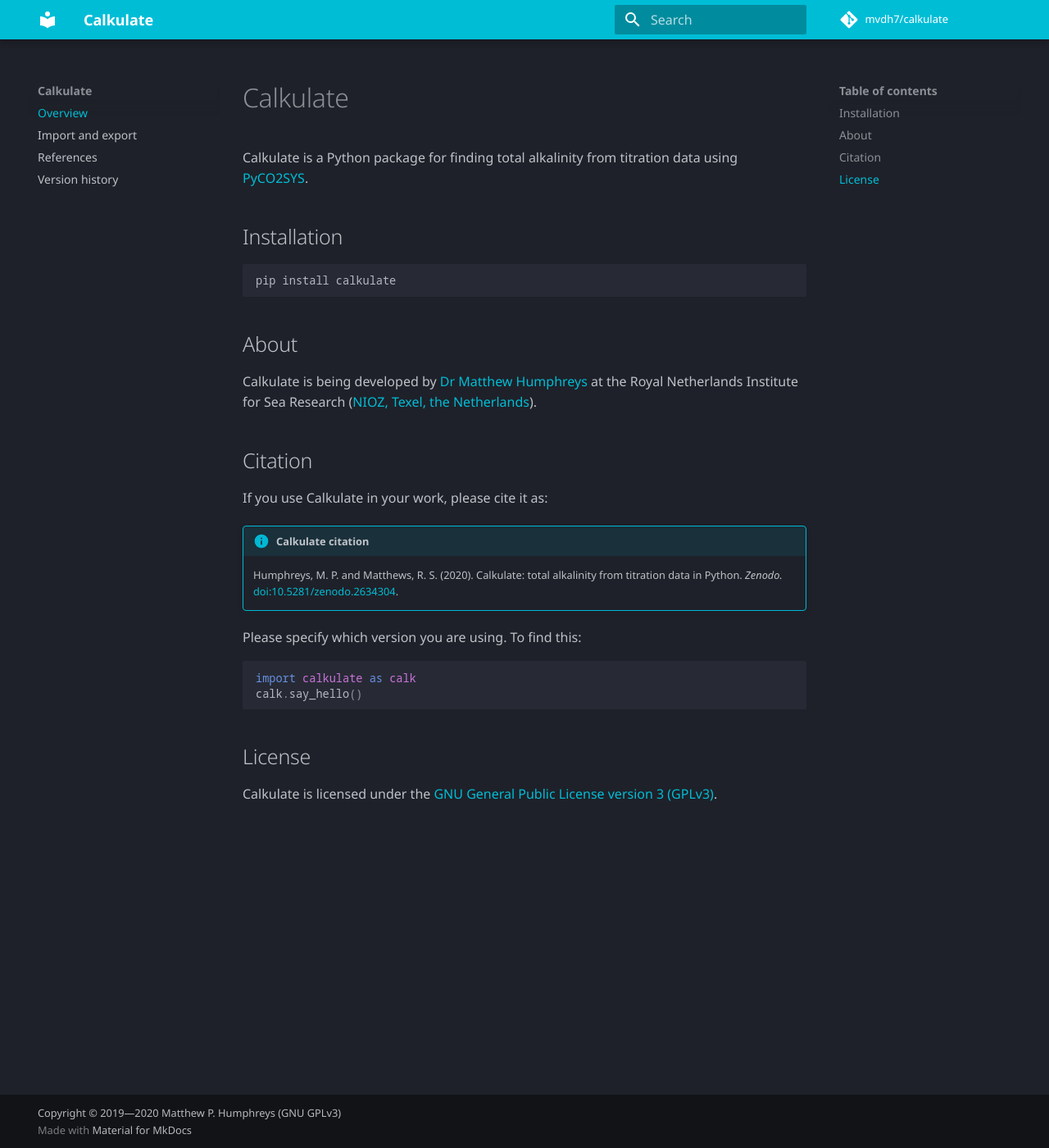
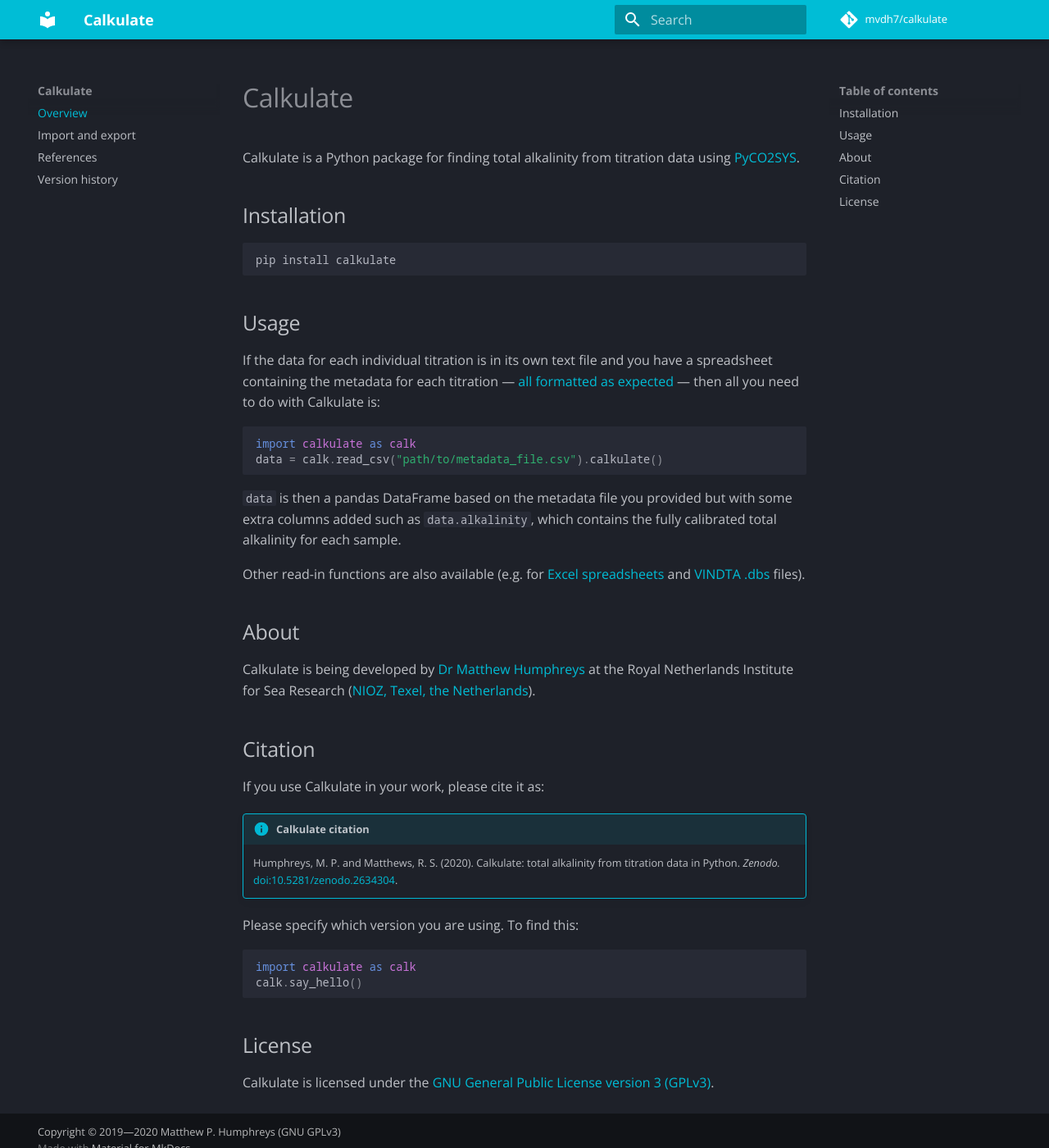
Before and after one commit to mvdh7/calkulate, an MkDocs documentation site: the page built from docs/index.md, in a window 1280 px wide and 1400 px high. Shown: the whole window at 82% size. Built offline with MkDocs 1.6.1 and Material for MkDocs 9.7.7, drawn with Linux system fonts in a browser that asks for light colours; comment, search, counter and statistics services are not loaded.

Commit message:
Basic instruction

````diff
--- a/docs/index.md
+++ b/docs/index.md
@@ -5,6 +5,19 @@
 ## Installation
 
     pip install calkulate
+
+## Usage
+
+If the data for each individual titration is in its own text file and you have a spreadsheet containing the metadata for each titration — [all formatted as expected]() — then all you need to do with Calkulate is:
+
+```python
+import calkulate as calk
+data = calk.read_csv("path/to/metadata_file.csv").calkulate()
+```
+
+`data` is then a pandas DataFrame based on the metadata file you provided but with some extra columns added such as `data.alkalinity`, which contains the fully calibrated total alkalinity for each sample.
+
+Other read-in functions are also available (e.g. for [Excel spreadsheets]() and [VINDTA .dbs]() files).
 
 ## About
 
--- a/mkdocs.yml
+++ b/mkdocs.yml
@@ -19,9 +19,9 @@
   palette:
     scheme: slate
     primary: cyan
-    accent: deep orange
+    accent: yellow
   font:
-    text: Noto Sans
+    text: Open Sans
     code: Noto Sans Mono
 
 # Extensions
````
